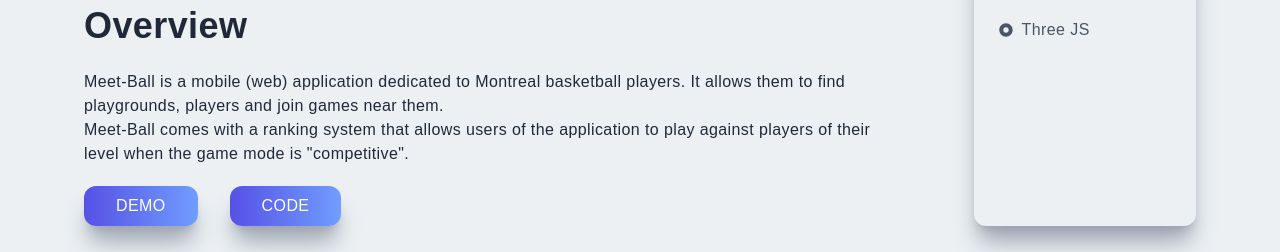
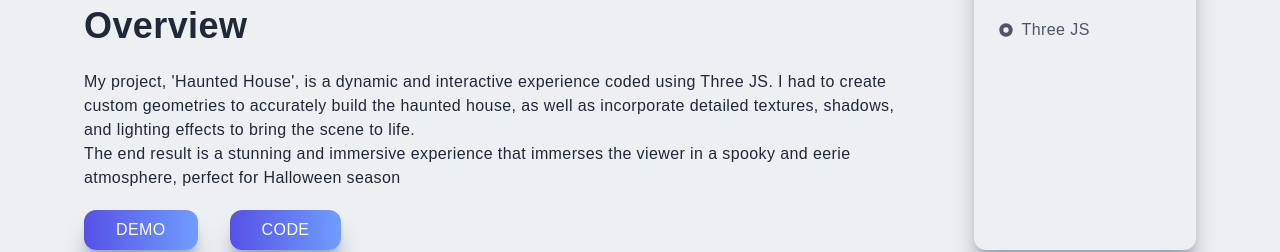
Before and after one commit to julienLeMee/next-showcase, a Next.js app: page /haunted-house in a window 1280 px wide. Shown: the part 478-730 px from the top of the page. Built offline with nearby package versions, Linux system fonts and the light colour scheme.

Commit message:
update projects descriptions

```diff
--- a/pages/haunted-house.jsx
+++ b/pages/haunted-house.jsx
@@ -22,8 +22,8 @@
           <p className='uppercase text-xl tracking-widest text-[#5651e5]'>Project</p>
           <h2 className='py-6'>Overview</h2>
           <p className='pr-16'>
-            Meet-Ball is a mobile (web) application dedicated to Montreal basketball players. It allows them to find playgrounds, players and join games near them. <br />
-            Meet-Ball comes with a ranking system that allows users of the application to play against players of their level when the game mode is "competitive".
+            My project, 'Haunted House', is a dynamic and interactive experience coded using Three JS. I had to create custom geometries to accurately build the haunted house, as well as incorporate detailed textures, shadows, and lighting effects to bring the scene to life. <br />
+            The end result is a stunning and immersive experience that immerses the viewer in a spooky and eerie atmosphere, perfect for Halloween season
           </p>
           <button className='px-8 py-2 mt-5 mr-8'>Demo</button>
           <button className='px-8 py-2 mt-5'>Code</button>
--- a/pages/la-ferme-de-novelle.jsx
+++ b/pages/la-ferme-de-novelle.jsx
@@ -22,8 +22,8 @@
           <p className='uppercase text-xl tracking-widest text-[#5651e5]'>Project</p>
           <h2 className='py-6'>Overview</h2>
           <p className='pr-16'>
-            Meet-Ball is a mobile (web) application dedicated to Montreal basketball players. It allows them to find playgrounds, players and join games near them. <br />
-            Meet-Ball comes with a ranking system that allows users of the application to play against players of their level when the game mode is "competitive".
+            My project, 'La Ferme de Novelle', is a showcase website coded using HTML, CSS, Bootstrap and Javascript. The website is designed to present a charolaise farm that specializes in raising free-range chickens and Charolais beef cattle. The layout is designed to be clean and simple, with easy navigation and a modern look. <br />
+            The end result is a professional and visually appealing website that effectively presents the farm's offerings.
           </p>
           <button className='px-8 py-2 mt-5 mr-8'>Demo</button>
           <button className='px-8 py-2 mt-5'>Code</button>
--- a/pages/star-wars.jsx
+++ b/pages/star-wars.jsx
@@ -22,8 +22,8 @@
           <p className='uppercase text-xl tracking-widest text-[#5651e5]'>Project</p>
           <h2 className='py-6'>Overview</h2>
           <p className='pr-16'>
-            Meet-Ball is a mobile (web) application dedicated to Montreal basketball players. It allows them to find playgrounds, players and join games near them. <br />
-            Meet-Ball comes with a ranking system that allows users of the application to play against players of their level when the game mode is "competitive".
+            My project, 'Star Wars Empire Base', is a dynamic and interactive experience coded using Three JS. I had to create custom geometries to accurately build the iconic Tie fighter vessel, as well as incorporate detailed textures, shadows, and lighting effects to bring the scene to life. <br />
+            The end result is a stunning and immersive recreation of the Star Wars universe that fans of the franchise will love.
           </p>
           <button className='px-8 py-2 mt-5 mr-8'>Demo</button>
           <button className='px-8 py-2 mt-5'>Code</button>
--- a/pages/watchlist.jsx
+++ b/pages/watchlist.jsx
@@ -22,8 +22,8 @@
           <p className='uppercase text-xl tracking-widest text-[#5651e5]'>Project</p>
           <h2 className='py-6'>Overview</h2>
           <p className='pr-16'>
-            Meet-Ball is a mobile (web) application dedicated to Montreal basketball players. It allows them to find playgrounds, players and join games near them. <br />
-            Meet-Ball comes with a ranking system that allows users of the application to play against players of their level when the game mode is "competitive".
+            My project, 'Watchlist', is a web-based application built using Ruby on Rails. The user interface is designed using Bootstrap and enhanced with Javascript. The app allows users to create bookmarks of different film categories and add films they want to watch to each category. <br />
+            The end result is a sleek and organized way for movie enthusiasts to keep track of their films to watch.
           </p>
           <button className='px-8 py-2 mt-5 mr-8'>Demo</button>
           <button className='px-8 py-2 mt-5'>Code</button>
```
